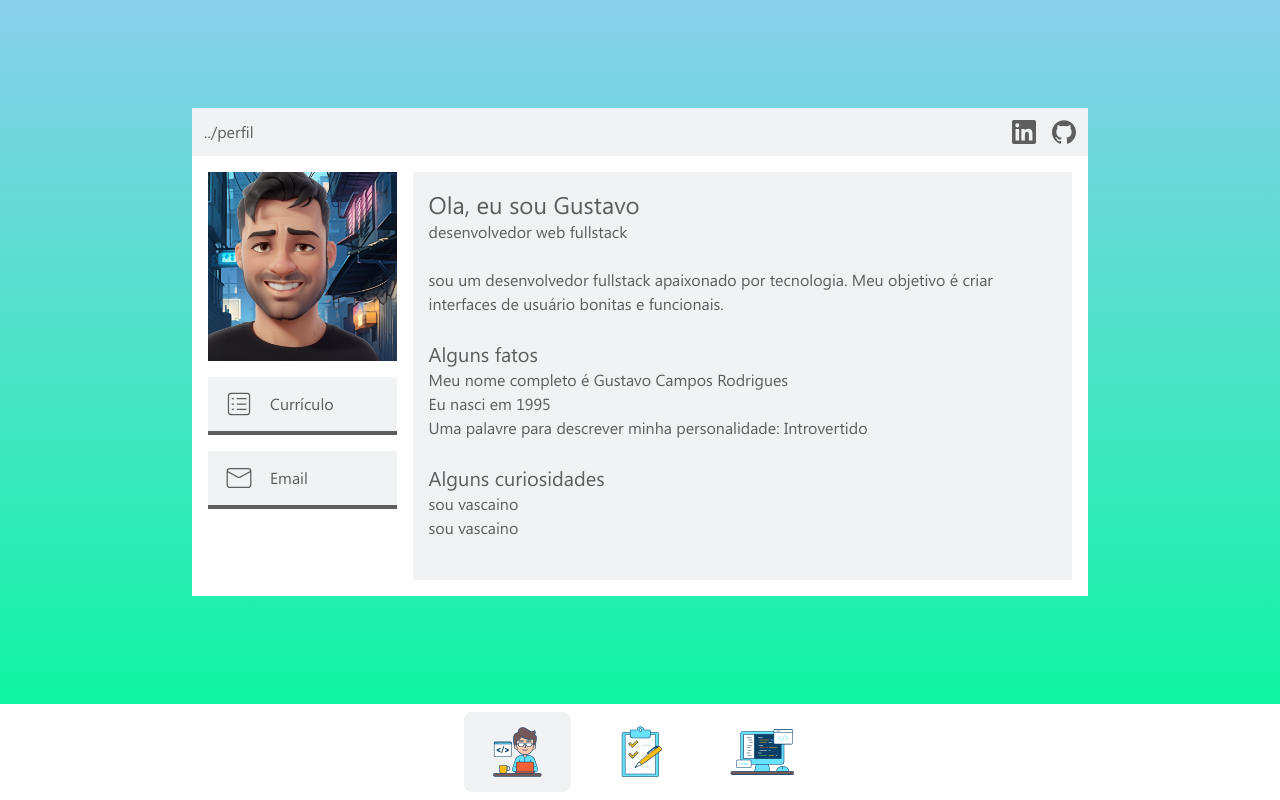
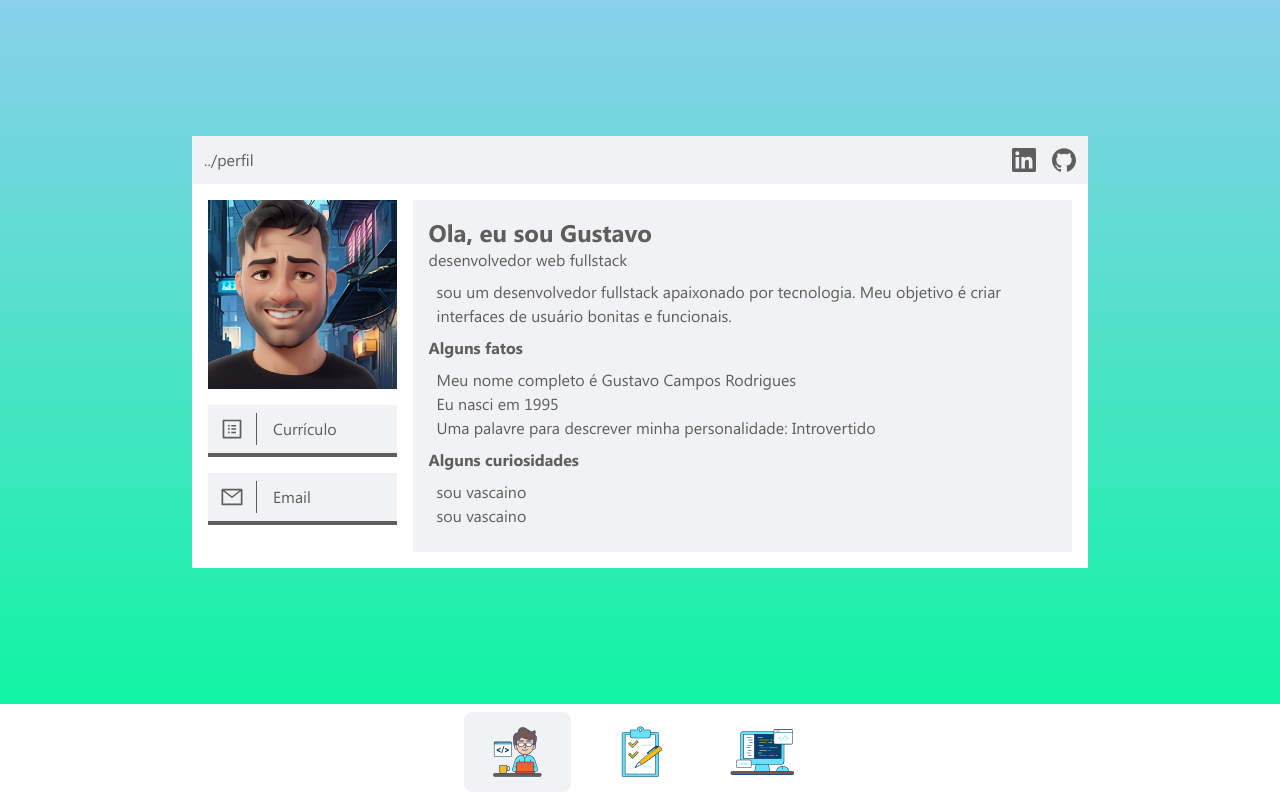
Before and after one commit to gstvcampos/portfolio, a Next.js app: page / in a window 1280 px wide. Built offline with nearby package versions, Linux system fonts and the light colour scheme.

Commit message:
feat: icons

```diff
--- a/src/app/page.tsx
+++ b/src/app/page.tsx
@@ -1,6 +1,7 @@
 import Header from '@/components/Header'
+import { MailIcon, ResumeIcon } from '@/components/Icons'
 import Image from 'next/image'
-import { CiMail, CiViewList } from 'react-icons/ci'
+import Link from 'next/link'
 
 export default async function Home() {
   return (
@@ -18,38 +19,52 @@ export default async function Home() {
           />
 
           <div className="mt-4 flex flex-wrap justify-center gap-4 md:flex-col">
-            <button className="w-44 border-b-4 border-color-3 bg-content-2 md:w-full">
-              <span className="flex items-center gap-4 px-4 py-3">
-                <CiViewList size={30} />
-                <span>Currículo</span>
+            <Link
+              href={''}
+              className="min-w-[150px] border-b-4 border-color-3 bg-content-2 md:w-full"
+            >
+              <span className="flex items-center">
+                <span className="border-r-[1px] border-color-3 px-3 py-1">
+                  <span className="flex w-6">
+                    <ResumeIcon />
+                  </span>
+                </span>
+                <span className="px-4 py-3">Currículo</span>
               </span>
-            </button>
-            <button className="w-44 border-b-4 border-color-3 bg-content-2 md:w-full">
-              <span className="flex items-center gap-4 px-4 py-3">
-                <CiMail size={30} />
-                <span>Email</span>
+            </Link>
+            <Link
+              href={''}
+              className="min-w-[150px] border-b-4 border-color-3 bg-content-2 md:w-full"
+            >
+              <span className="flex items-center">
+                <span className="border-r-[1px] border-color-3 px-3 py-1">
+                  <span className="flex w-6">
+                    <MailIcon />
+                  </span>
+                </span>
+                <span className="px-4 py-3">Email</span>
               </span>
-            </button>
+            </Link>
           </div>
         </div>
 
         <div className="h-full w-full bg-content-2 p-4">
-          <h2 className="text-2xl">Ola, eu sou Gustavo</h2>
-          <p className="mb-6 text-color-3">desenvolvedor web fullstack</p>
-          <p className="mb-6">
+          <h2 className="font-segoe-bold text-2xl">Ola, eu sou Gustavo</h2>
+          <p className="text-color-3">desenvolvedor web fullstack</p>
+          <p className="m-2">
             sou um desenvolvedor fullstack apaixonado por tecnologia. Meu
             objetivo é criar interfaces de usuário bonitas e funcionais.
           </p>
-          <h3 className="text-xl">Alguns fatos</h3>
-          <ul className="mb-6">
+          <h3 className="font-segoe-bold">Alguns fatos</h3>
+          <ul className="m-2">
             <li>Meu nome completo é Gustavo Campos Rodrigues</li>
             <li>Eu nasci em 1995</li>
             <li>
               Uma palavre para descrever minha personalidade: Introvertido
             </li>
           </ul>
-          <h3 className="text-xl">Alguns curiosidades</h3>
-          <ul className="mb-6">
+          <h3 className="font-segoe-bold">Alguns curiosidades</h3>
+          <ul className="m-2">
             <li>sou vascaino</li>
             <li>sou vascaino</li>
           </ul>
--- a/src/components/Icons.tsx
+++ b/src/components/Icons.tsx
@@ -704,3 +704,68 @@ export const GitHubIcon = () => (
     <path d="M12 .297c-6.63 0-12 5.373-12 12 0 5.303 3.438 9.8 8.205 11.385.6.113.82-.258.82-.577 0-.285-.01-1.04-.015-2.04-3.338.724-4.042-1.61-4.042-1.61C4.422 18.07 3.633 17.7 3.633 17.7c-1.087-.744.084-.729.084-.729 1.205.084 1.838 1.236 1.838 1.236 1.07 1.835 2.809 1.305 3.495.998.108-.776.417-1.305.76-1.605-2.665-.3-5.466-1.332-5.466-5.93 0-1.31.465-2.38 1.235-3.22-.135-.303-.54-1.523.105-3.176 0 0 1.005-.322 3.3 1.23.96-.267 1.98-.399 3-.405 1.02.006 2.04.138 3 .405 2.28-1.552 3.285-1.23 3.285-1.23.645 1.653.24 2.873.12 3.176.765.84 1.23 1.91 1.23 3.22 0 4.61-2.805 5.625-5.475 5.92.42.36.81 1.096.81 2.22 0 1.606-.015 2.896-.015 3.286 0 .315.21.69.825.57C20.565 22.092 24 17.592 24 12.297c0-6.627-5.373-12-12-12" />
   </svg>
 )
+
+export const BranchIcon = () => (
+  <svg
+    xmlns="http://www.w3.org/2000/svg"
+    fill="currentColor"
+    width="100%"
+    height="100%"
+    viewBox="0 0 24 24"
+  >
+    <path
+      fillRule="evenodd"
+      d="M5.75 21a1.75 1.75 0 1 1 0-3.5 1.75 1.75 0 0 1 0 3.5zM2.5 19.25a3.25 3.25 0 1 0 6.5 0 3.25 3.25 0 0 0-6.5 0zM5.75 6.5a1.75 1.75 0 1 1 0-3.5 1.75 1.75 0 0 1 0 3.5zM2.5 4.75a3.25 3.25 0 1 0 6.5 0 3.25 3.25 0 0 0-6.5 0zM18.25 6.5a1.75 1.75 0 1 1 0-3.5 1.75 1.75 0 0 1 0 3.5zM15 4.75a3.25 3.25 0 1 0 6.5 0 3.25 3.25 0 0 0-6.5 0z"
+    />
+    <path
+      fillRule="evenodd"
+      d="M5.75 16.75A.75.75 0 0 0 6.5 16V8A.75.75 0 0 0 5 8v8c0 .414.336.75.75.75z"
+    />
+    <path
+      fillRule="evenodd"
+      d="M17.5 8.75v-1H19v1a3.75 3.75 0 0 1-3.75 3.75h-7a1.75 1.75 0 0 0-1.75 1.75H5A3.25 3.25 0 0 1 8.25 11h7a2.25 2.25 0 0 0 2.25-2.25z"
+    />
+  </svg>
+)
+
+export const DeployIcon = () => (
+  <svg
+    xmlns="http://www.w3.org/2000/svg"
+    fill="currentColor"
+    width="100%"
+    height="100%"
+    viewBox="0 0 24 24"
+  >
+    <path d="M12 0q2.64 0 5.09.67 2.46.67 4.58 1.92t3.8 2.99q1.68 1.74 2.92 3.9 1.25 2.16 1.91 4.37.67 2.21.68 4.58 0 2.37-.68 4.58-.66 2.21-1.91 4.37-1.24 2.16-2.92 3.9-1.68 1.74-3.8 2.99-2.12 1.25-4.58 1.92-2.45.67-5.09.67-2.64 0-5.09-.67-2.46-.67-4.58-1.92t-3.8-2.99q-1.68-1.74-2.92-3.9-1.25-2.16-1.91-4.37-.67-2.21-.68-4.58 0-2.37.68-4.58.66-2.21 1.91-4.37 1.24-2.16 2.92-3.9 1.68-1.74 3.8-2.99Q4.45 1.34 6.91.67 9.36 0 12 0zm8.09 7.83q-1.5-3.2-3.61-6.02-2.11-2.82-4.68-4.9-2.57-2.08-5.45-3.52Q7.58-4.9 8.57-3.02 9.55-1.13 10.3.93q.75 2.06 1.23 4.14.48 2.08.8 4.15zm1.45 8q0-1.33-.37-2.56h-3.63q.64 5.12.96 10.15.32 5.03-.96 10.08h3.63q.37-1.28.55-2.56.18-1.28.18-2.56 0-4.4-2.21-8.48-1.47-2.45-3.43-4.51.77 1.06 1.39 2.19.62 1.13 1.08 2.35.46 1.22.76 2.46t.45 2.48q.15 1.24.15 2.5z" />
+  </svg>
+)
+
+export const ResumeIcon = () => (
+  <svg
+    xmlns="http://www.w3.org/2000/svg"
+    fill="currentColor"
+    width="100%"
+    height="100%"
+    viewBox="0 0 1024 1024"
+  >
+    <path
+      stroke="none"
+      d="M880 112H144c-17.7 0-32 14.3-32 32v736c0 17.7 14.3 32 32 32h736c17.7 0 32-14.3 32-32V144c0-17.7-14.3-32-32-32zm-40 728H184V184h656v656zM492 400h184c4.4 0 8-3.6 8-8v-48c0-4.4-3.6-8-8-8H492c-4.4 0-8 3.6-8 8v48c0 4.4 3.6 8 8 8zm0 144h184c4.4 0 8-3.6 8-8v-48c0-4.4-3.6-8-8-8H492c-4.4 0-8 3.6-8 8v48c0 4.4 3.6 8 8 8zm0 144h184c4.4 0 8-3.6 8-8v-48c0-4.4-3.6-8-8-8H492c-4.4 0-8 3.6-8 8v48c0 4.4 3.6 8 8 8zM340 368a40 40 0 1 0 80 0 40 40 0 1 0-80 0zm0 144a40 40 0 1 0 80 0 40 40 0 1 0-80 0zm0 144a40 40 0 1 0 80 0 40 40 0 1 0-80 0z"
+    />
+  </svg>
+)
+
+export const MailIcon = () => (
+  <svg
+    xmlns="http://www.w3.org/2000/svg"
+    fill="currentColor"
+    width="100%"
+    height="100%"
+    viewBox="0 0 1024 1024"
+  >
+    <path
+      stroke="none"
+      d="M928 160H96c-17.7 0-32 14.3-32 32v640c0 17.7 14.3 32 32 32h832c17.7 0 32-14.3 32-32V192c0-17.7-14.3-32-32-32zm-40 110.8V792H136V270.8l-27.6-21.5 39.3-50.5 42.8 33.3h643.1l42.8-33.3 39.3 50.5-27.7 21.5zM833.6 232 512 482 190.4 232l-42.8-33.3-39.3 50.5 27.6 21.5 341.6 265.6a55.99 55.99 0 0 0 68.7 0L888 270.8l27.6-21.5-39.3-50.5-42.7 33.2z"
+    />
+  </svg>
+)
```
